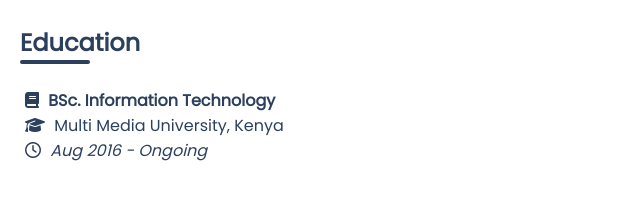
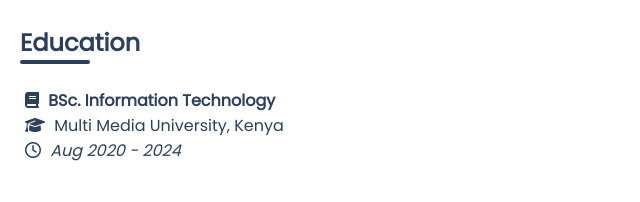
Before and after one commit to Clemo97/portifolio, a plain HTML site: page index.html in a window 1280 px wide. Shown: the part 1120-1322 px from the top of the page, 0-640 px from the left. Drawn offline with Linux system fonts and the light colour scheme; a script that the page names is missing.

Commit message:
Update index.html

```diff
--- a/index.html
+++ b/index.html
@@ -124,7 +124,7 @@
             <span class="school"><i class="fa fa-graduation-cap" aria-hidden="true"></i>
                 Multi Media University, Kenya</span>
             <span class="date"><i class="fa fa-clock-o" aria-hidden="true"></i>
-                Aug 2016 - Ongoing</span>
+                Aug 2020 - 2024</span>
             <p class="description"></p>
         </div>
 
```
